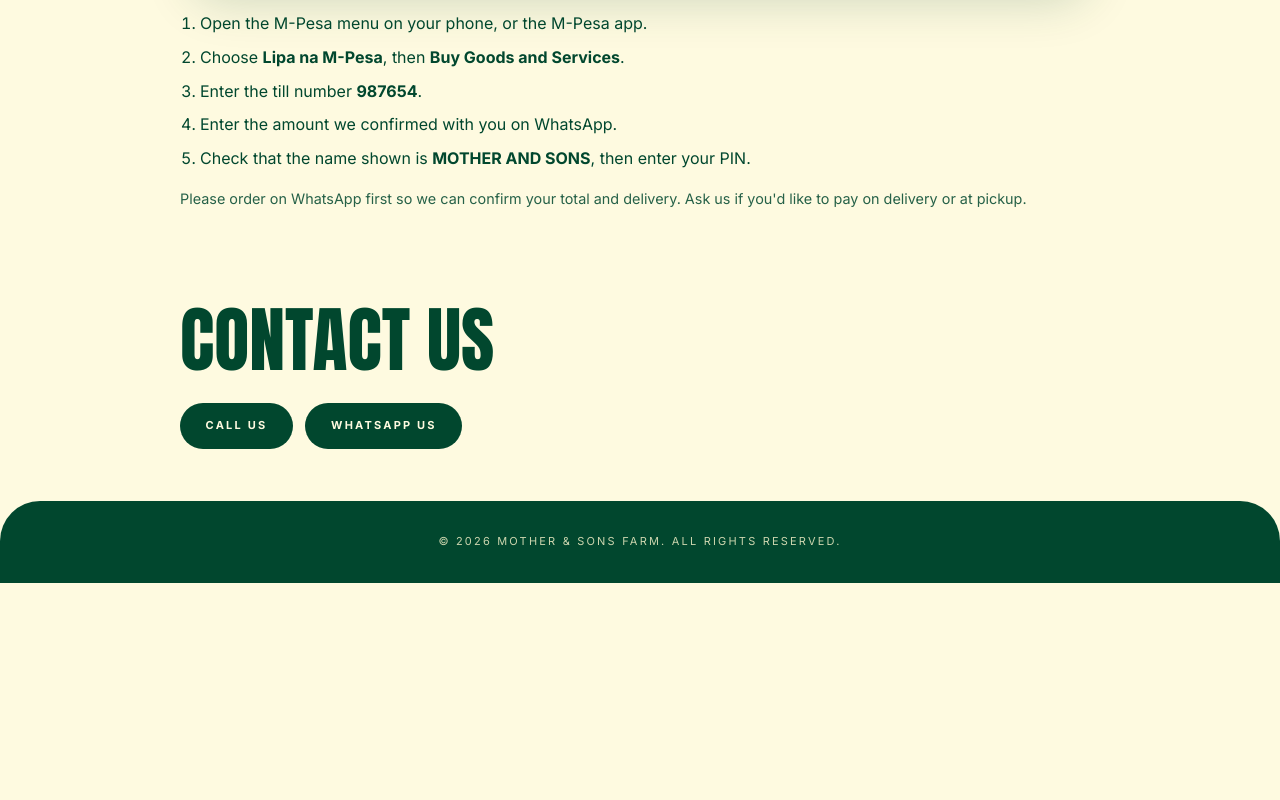
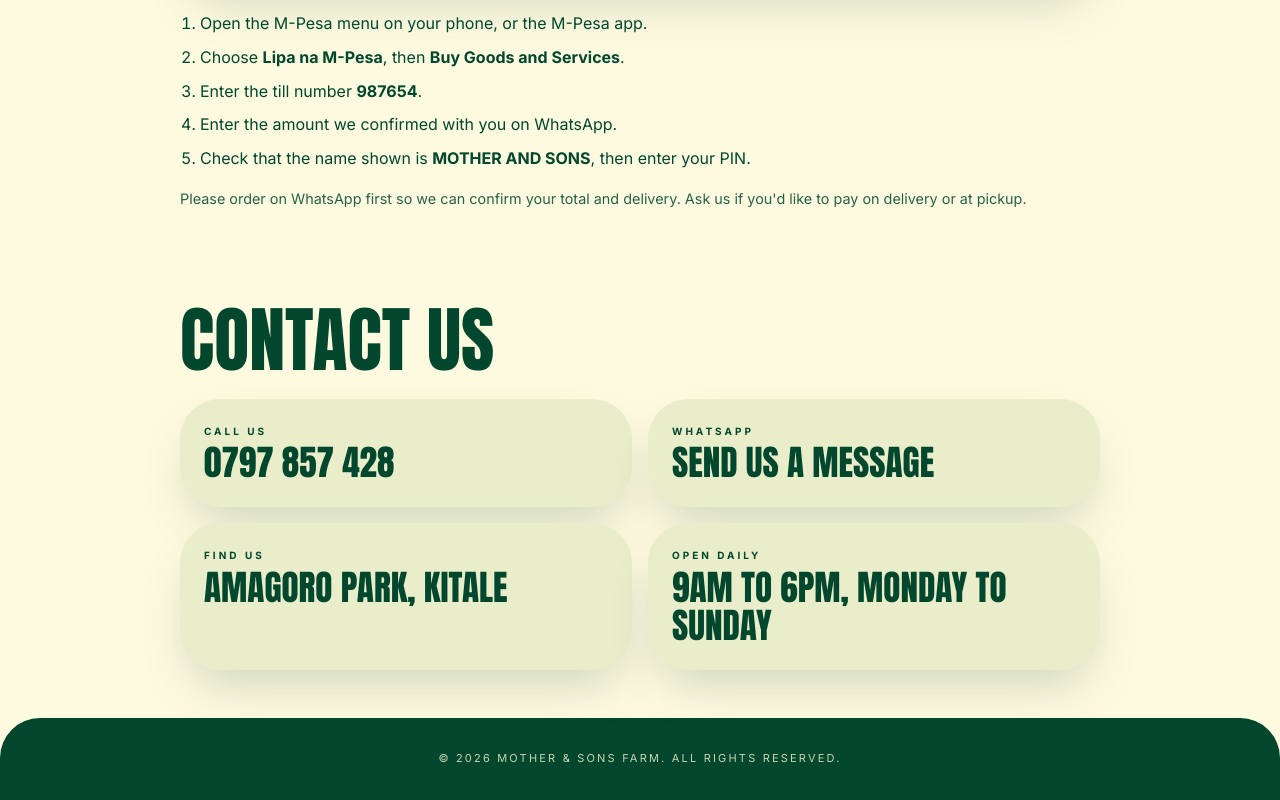
Before and after one commit to BradleyMaliro/mom-and-sons-farm, a plain HTML site: page index.html in a window 1280 px wide. Shown: the part 6425-7225 px from the top of the page. Before the commit the page ends 7008 px from the top, so only its background shows below. Drawn offline with Linux system fonts and the light colour scheme.

Commit message:
Add Amagoro Park location and opening hours

```diff
--- a/css/styles.css
+++ b/css/styles.css
@@ -1093,3 +1093,49 @@ footer {
     gap: 2.5rem;
   }
 }
+/* ===== Contact section ===== */
+.contact-grid {
+  display: grid;
+  gap: 1rem;
+}
+
+.contact-card {
+  display: flex;
+  flex-direction: column;
+  gap: 0.35rem;
+  padding: 1.5rem;
+  background: var(--olive);
+  border-radius: 2.5rem;
+  box-shadow: 0 25px 50px -12px rgba(1, 71, 46, 0.2);
+  transition: transform 0.6s var(--ease);
+}
+
+a.contact-card:hover {
+  transform: translateY(-4px);
+}
+
+.contact-label {
+  font-size: 10px;
+  font-weight: 700;
+  text-transform: uppercase;
+  letter-spacing: 0.3em;
+}
+
+.contact-value {
+  font-family: "Anton", Impact, sans-serif;
+  font-size: clamp(1.6rem, 6vw, 2.2rem);
+  line-height: 1.1;
+  text-transform: uppercase;
+}
+
+@media (min-width: 800px) {
+  .contact-grid {
+    grid-template-columns: repeat(3, 1fr);
+  }
+}
+/* Contact grid: 2 columns for 4 cards */
+@media (min-width: 800px) {
+  .contact-grid {
+    grid-template-columns: repeat(2, 1fr);
+  }
+}
--- a/index.html
+++ b/index.html
@@ -125,14 +125,14 @@
           </p>
           <ul class="delivery-points">
             <li>🚚 Delivery in Kitale and nearby areas</li>
-            <li>📍 Farm pickup, with directions shared on WhatsApp</li>
+                        <li>📍 Farm pickup at Amagoro Park, open daily 9am to 6pm</li>
             <li>💬 Delivery fee quoted when you order</li>
           </ul>
         </div>
         <div class="map-wrap">
           <iframe
-            title="Map of Kitale, Kenya"
-            src="https://www.google.com/maps?q=Kitale,Kenya&amp;output=embed"
+                        title="Map of Amagoro Park, Kitale"
+                        src="https://www.google.com/maps?q=Amagoro+Park,+Kitale,+Kenya&amp;output=embed"
             loading="lazy"
             referrerpolicy="no-referrer-when-downgrade"
           ></iframe>
@@ -163,10 +163,31 @@
       </p>
     </section>
 
-    <section id="contact">
+        <section id="contact">
       <h2>Contact Us</h2>
-      <a href="tel:+254797857428" class="btn">Call us</a>
-      <a href="https://wa.me/254797857428?text=Hi%20Mother%20%26%20Sons%20Farm%2C%20I%27d%20like%20to%20place%20an%20order." class="btn">WhatsApp us</a>
+      <div class="contact-grid">
+        <a class="contact-card" href="tel:+254797857428">
+          <span class="contact-label">Call us</span>
+          <span class="contact-value">0797 857 428</span>
+        </a>
+        <a
+          class="contact-card"
+          href="https://wa.me/254797857428?text=Hi%20Mother%20%26%20Sons%20Farm%2C%20I%27d%20like%20to%20place%20an%20order."
+          target="_blank"
+          rel="noopener"
+        >
+          <span class="contact-label">WhatsApp</span>
+          <span class="contact-value">Send us a message</span>
+        </a>
+                <div class="contact-card">
+          <span class="contact-label">Find us</span>
+          <span class="contact-value">Amagoro Park, Kitale</span>
+        </div>
+        <div class="contact-card">
+          <span class="contact-label">Open daily</span>
+          <span class="contact-value">9am to 6pm, Monday to Sunday</span>
+        </div>
+      </div>
     </section>
   </main>
 
```
